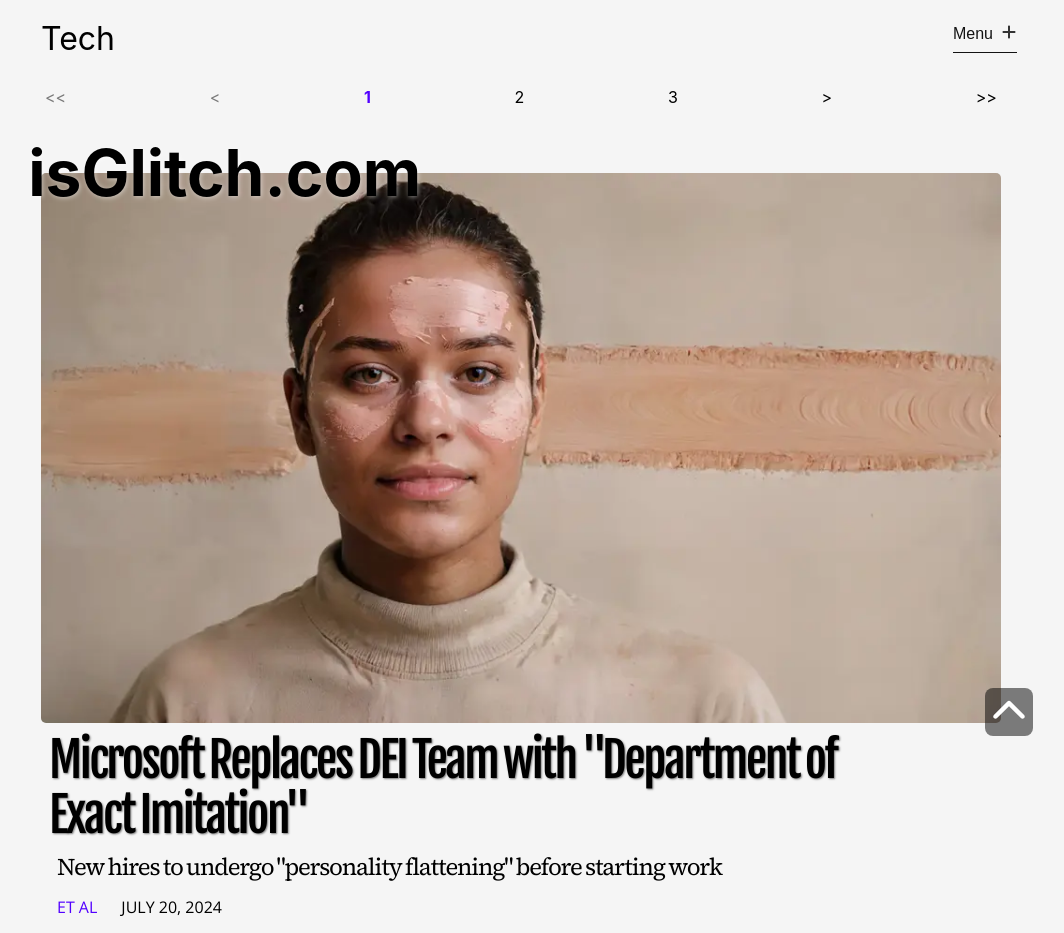
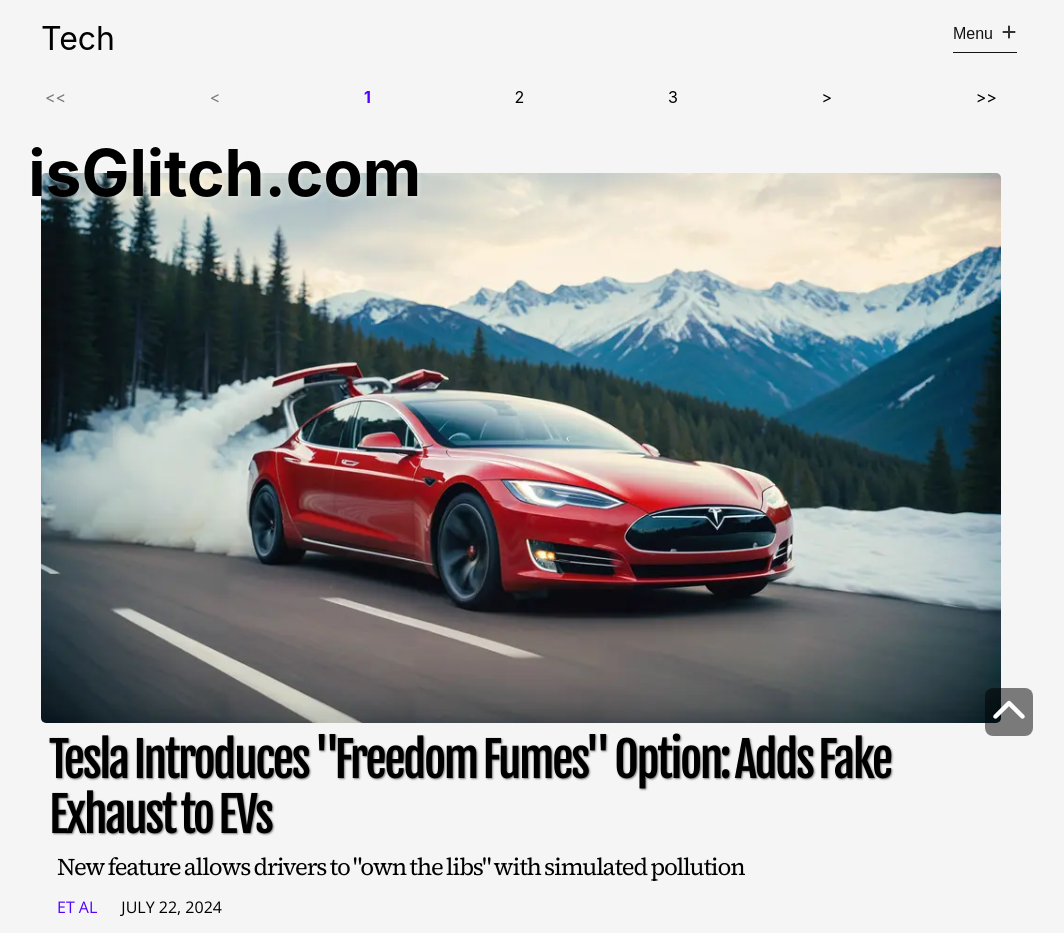
Before and after one commit to orbithammer/isGlitch, a React (Vite) app: page /tech in a window 1280 px wide. Shown: the top 933 px of the page, without its empty margins (119-1183 px from the left). Built offline with nearby package versions, Linux system fonts and the light colour scheme; a web font is replaced by a local one.

Commit message:
20240722 update

```diff
--- a/src/data/articles.ts
+++ b/src/data/articles.ts
@@ -1582,4 +1582,31 @@
             `Now, if you'll excuse me, I need to go explain to my wife why I've spent our anniversary dinner fund on a "premium rocking algorithm" for a baby we don't even have. I'm sure she'll understand. After all, it's for the theoretical child we might have if we ever muster the enthusiasm to procreate in this godforsaken world.`,
         ]
     },
+    {
+        id: 70,
+        articleUrl: `20240722-tesla-introduces-freedom`,
+        category: `tech`,
+        img: `/images/20240722-tesla-introduces-freedom.webp`,
+        alt: `a tesla car with a cloud of exhaust coming out the back, alpine mountain background`,
+        header: `Tesla Introduces "Freedom Fumes" Option: Adds Fake Exhaust to EVs`,
+        subhead: `New feature allows drivers to "own the libs" with simulated pollution`,
+        tags: [`Tesla`, `Elon Musk`],
+        author: `Et Al`,
+        datePublished: new Date(2024,6,22,8),
+        articleBody: [
+            `Elon Musk, the mercurial CEO of Tesla, has once again proven that no idea is too absurd for the electric vehicle giant. In a move that has left environmental activists speechless and coal rollers gleeful, Tesla announced its latest "innovation": the Freedom Fumes™ option.`,
+
+            `This groundbreaking feature allows Tesla owners to simulate the experience of driving a gas-guzzling, planet-destroying vehicle without actually harming the environment. The package includes a state-of-the-art fake exhaust system that belches out water vapor mixed with artificial fragrance, perfectly mimicking the noxious fumes of a diesel truck.`,
+
+            `"We're giving the people what they want," Musk declared at a press conference, wearing a "Make Tailpipes Great Again" hat. "Now our customers can own the libs without owning their conscience."`,
+
+            `The Freedom Fumes™ system offers various "flavor profiles," including "Classic Diesel," "Leaded Gasoline Nostalgia," and "Coal Mine Canary." For an additional fee, drivers can also opt for the "Rolling Coal Deluxe" setting, which emits a thick black cloud visible from space.`,
+
+            `Tesla's marketing department has been quick to capitalize on the new feature, launching a campaign with the slogan "Have Your Electric Cake and Pollute It Too!" Early adopters have praised the option, with one Tesla owner enthusing, "Now I can park at my local diner without being called a 'tree-hugger' by the regulars!"`,
+
+            `Environmental groups have condemned the move, calling it "a slap in the face with a tailpipe-shaped glove." Greenpeace released a statement reading, "We thought Musk was just blowing smoke, but now he's literally selling it."`,
+
+            `As Tesla stock inexplicably rose on the news, industry analysts were left wondering if this was the beginning of a new era in automotive design or simply the final proof that reality has become stranger than fiction. Either way, it's clear that in the race to the bottom, Elon Musk has once again taken the lead—leaving nothing but fake smoke in his wake.`,
+        ]
+    },
 ]
```
Also changed, not shown: public/images/20240722-tesla-introduces-freedom.webp (added).
